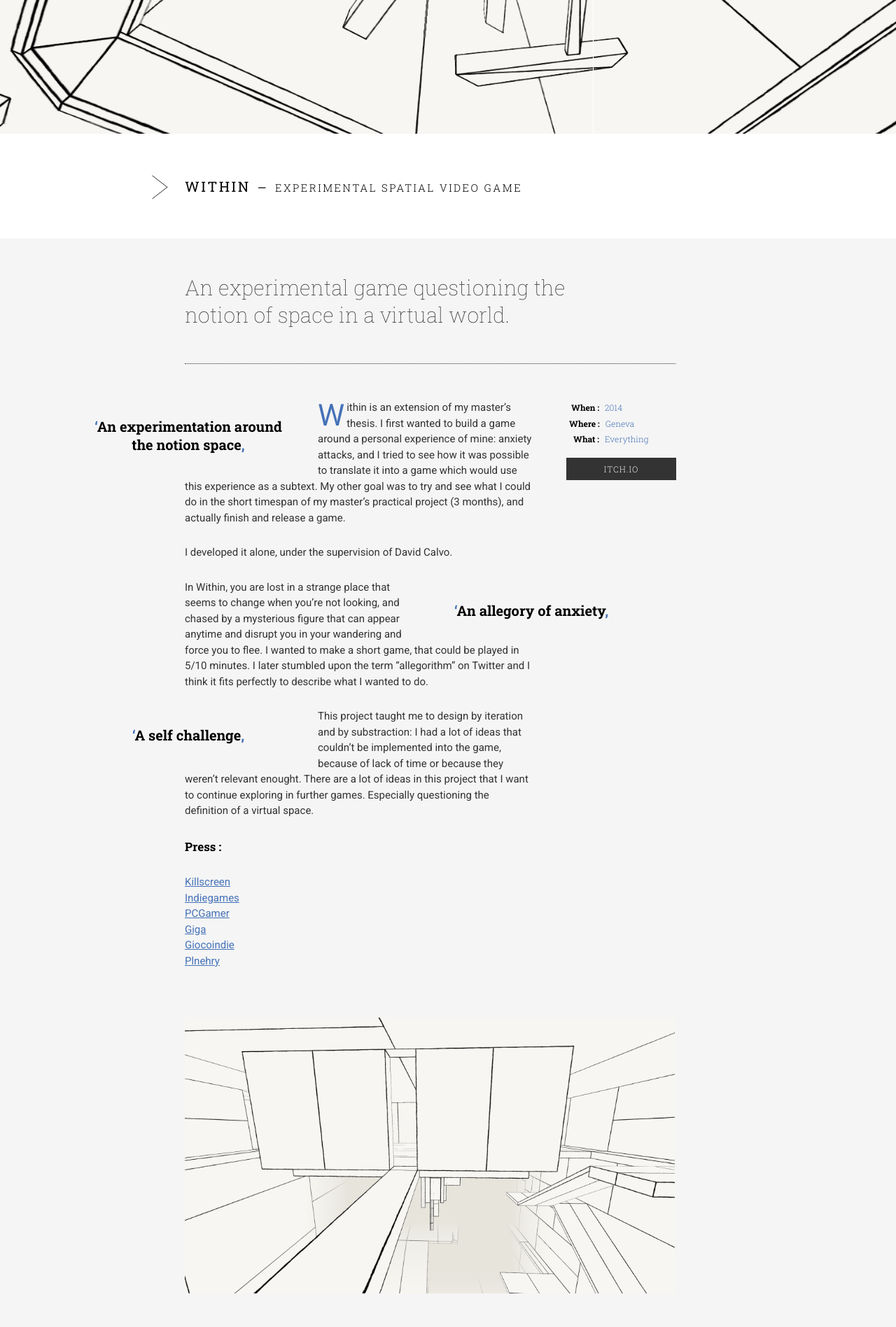
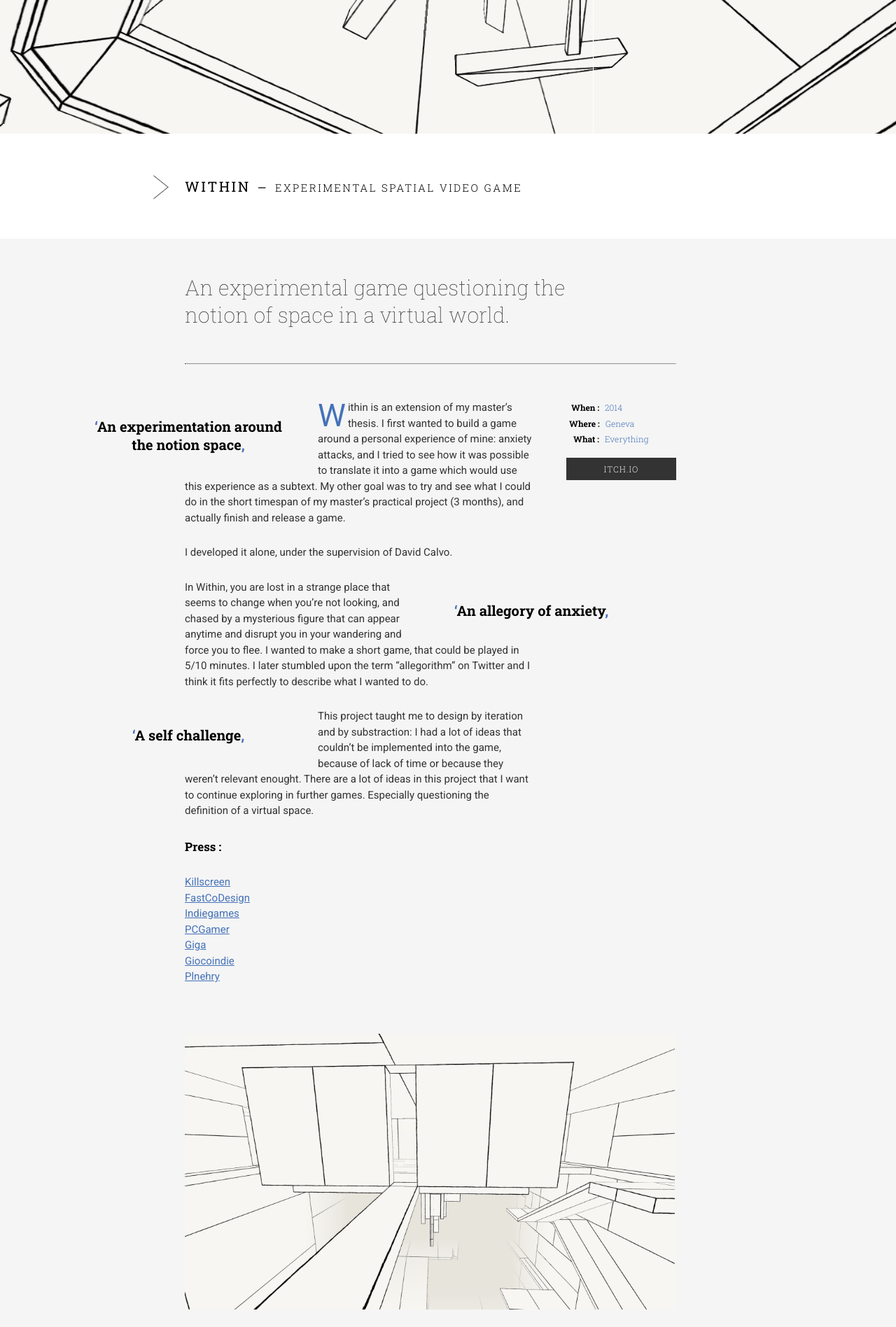
Before and after one commit to ragekit/ragekit.github.io, a Jekyll site: the page built from _posts/2014-10-10-Within.markdown, in a window 1280 px wide. Shown: the part 559-2455 px from the top of the page at 70% size. Built offline with Jekyll 4.4.1, drawn with Linux system fonts in a browser that asks for light colours.

Commit message:
small corrections

```diff
--- a/_config.yml
+++ b/_config.yml
@@ -2,7 +2,6 @@
 title: ragek.it
 email: bgattet@gmail.com
 description: "Portfolio of @ragekit"
-#baseurl: "/u/10148883/"
 baseurl: "/"
 url: "http://yourdomain.com"
 twitter_username: ragekit
--- a/_posts/2012-11-15-TwitterIn24h.markdown
+++ b/_posts/2012-11-15-TwitterIn24h.markdown
@@ -3,7 +3,7 @@
 title:  "Twitter in 24h"
 subtitle: "Choose your own Twitter adventure"
 permalink: twitterin24h
-cover: twitter/twitter.png
+cover: twitter/twitter.jpg
 shortDes:  A snapshot of 24 hours of my twitter feed built like a choose-your-own-adventure book
 color: 55ACEE
 what: Concept/Development
--- a/_posts/2014-10-10-Within.markdown
+++ b/_posts/2014-10-10-Within.markdown
@@ -25,6 +25,7 @@
 
 #####Press :
 [Killscreen](http://killscreendaily.com/articles/within/)
+[FastCoDesign](http://www.fastcodesign.com/3033977/this-game-will-make-you-feel-insane-try-it)
 [Indiegames](http://indiegames.com/2014/07/freeware_pick_within_ragekit.html)
 [PCGamer](http://www.pcgamer.com/2014/07/19/the-best-free-games-of-the-week-35/)
 [Giga](http://www.giga.de/extra/independence-play/specials/independence-play-huepfender-bacon-fehlende-moral-und-irres-wrestling/)
--- a/css/main.scss
+++ b/css/main.scss
@@ -2,9 +2,9 @@
 ---
 
 $dark-gray: #333;
-$menuSelected : #DEDEDE;
-$menuNotSelected : #EFEFEF;
-$menuNotSelectedColor : #000;
+$menuSelected : #EEE;
+$menuNotSelected : #fff;
+$menuNotSelectedColor : #777;
 $menuSize : 150px;
 $footerSize : 50px;
 $minWidth : 1280px;
@@ -68,15 +68,15 @@
   z-index:300;
 min-width:$minWidth;
   ul{
+    position:absolute;
     list-style-type: none;
     //text-transform:uppercase;
     font-weight:300;
     font-size:15px;
-    float:right;
     margin:0;
     padding:0;
-    margin-top:64px;
-    margin-right:100px;
+    top:64px;
+    right:100px;
     z-index:1000;
     li{
       display:inline-block;
@@ -136,10 +136,10 @@
     font-family: 'Roboto', sans-serif;
   }
   p:first-of-type:first-letter{
-    font-size:43px;
+    font-size:45px;
     float:left;
     line-height:40px;
-    margin-top:2px;
+    margin-top:3px;
     margin-right:3px;
   }
 
@@ -387,15 +387,19 @@
     text-align:center;
 
     .prevArrow,.nextArrow{
-      position:absolute;
-
+      width:30px;
+      position: absolute;
+      margin-left: auto;
+      margin-right: auto;
+      left: 0;
+      right: 0;
       img{
         height:40px;
       }
     }
 
     .prevArrow{
-      margin-left:-90px;
+  left:-880px;
   img{
     position:relative;
     top:15px;
@@ -408,7 +412,7 @@
   }
 }
 .nextArrow{
-      margin-left:-50px;
+  left:-820px;
   img{
     position:relative;
     top:15px;
@@ -471,7 +475,7 @@
     overflow-y: scroll;
     li:not(.selected){
       background-color:$menuNotSelected;
-      a{
+      a div span{
         color:$menuNotSelectedColor !important;
       }
       //border-bottom:1px dotted \\\$menuNotSelectedColor;
@@ -479,7 +483,7 @@
     }
     li:not(.selected):hover{
       background-color:$menuSelected;
-      a{
+      a div span{
         color:black !important;
         transition:.3s;
       }
--- a/js/script.js
+++ b/js/script.js
@@ -177,6 +177,9 @@
     }
     openedUp = up;
     menuOpened = true;
+
+    scroll();
+
   }
 
   function menuOut(callback) {
@@ -275,7 +278,7 @@
   resize();
 
   menuDiv.style.position = "absolute";
-  document.onscroll = scroll;
+  window.onscroll = scroll;
 
 
   var prev = document.getElementsByClassName("prevArrow")[0];
```
Also changed, not shown: assets/twitter/1.jpg, assets/twitter/2.jpg, assets/twitter/3.jpg, assets/twitter/4.jpg, assets/twitter/5.jpg, assets/twitter/twitter.jpg, 2 other files. Lines whose indentation alone changed are shown as unchanged.
